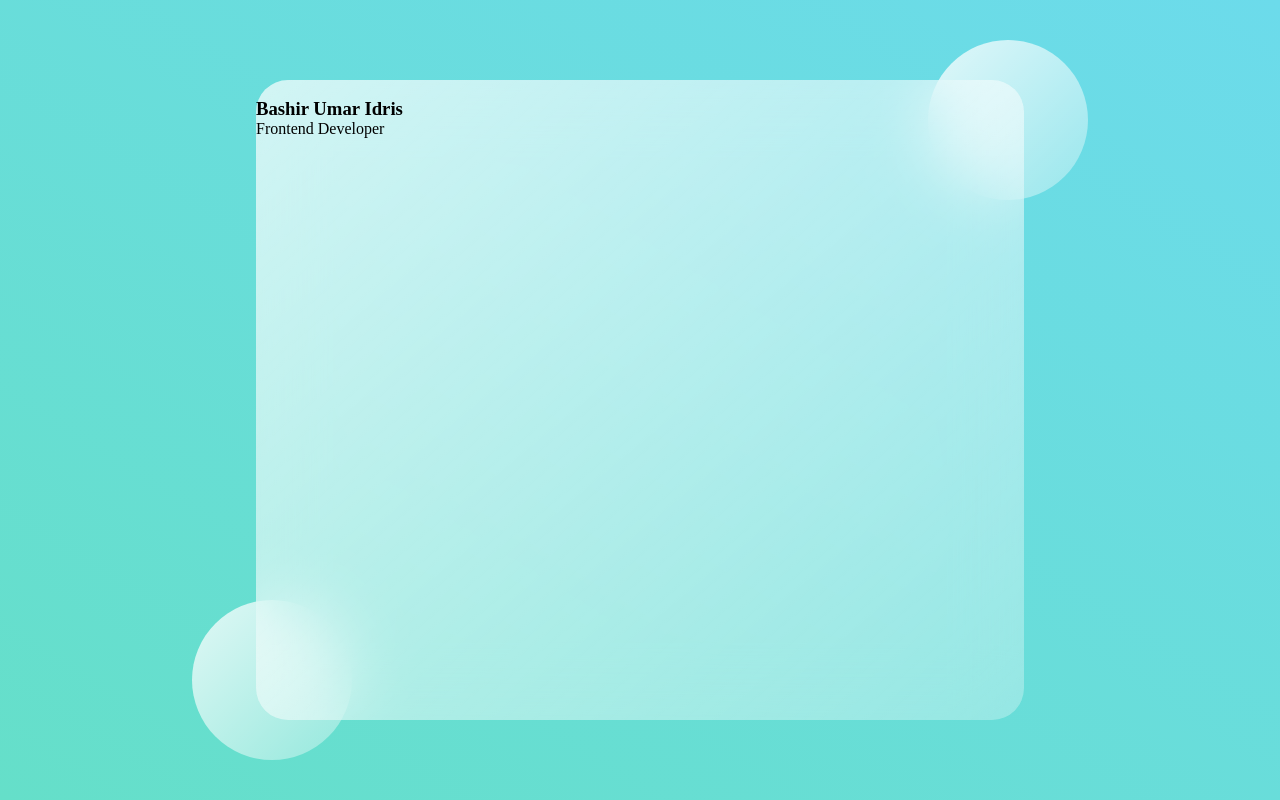
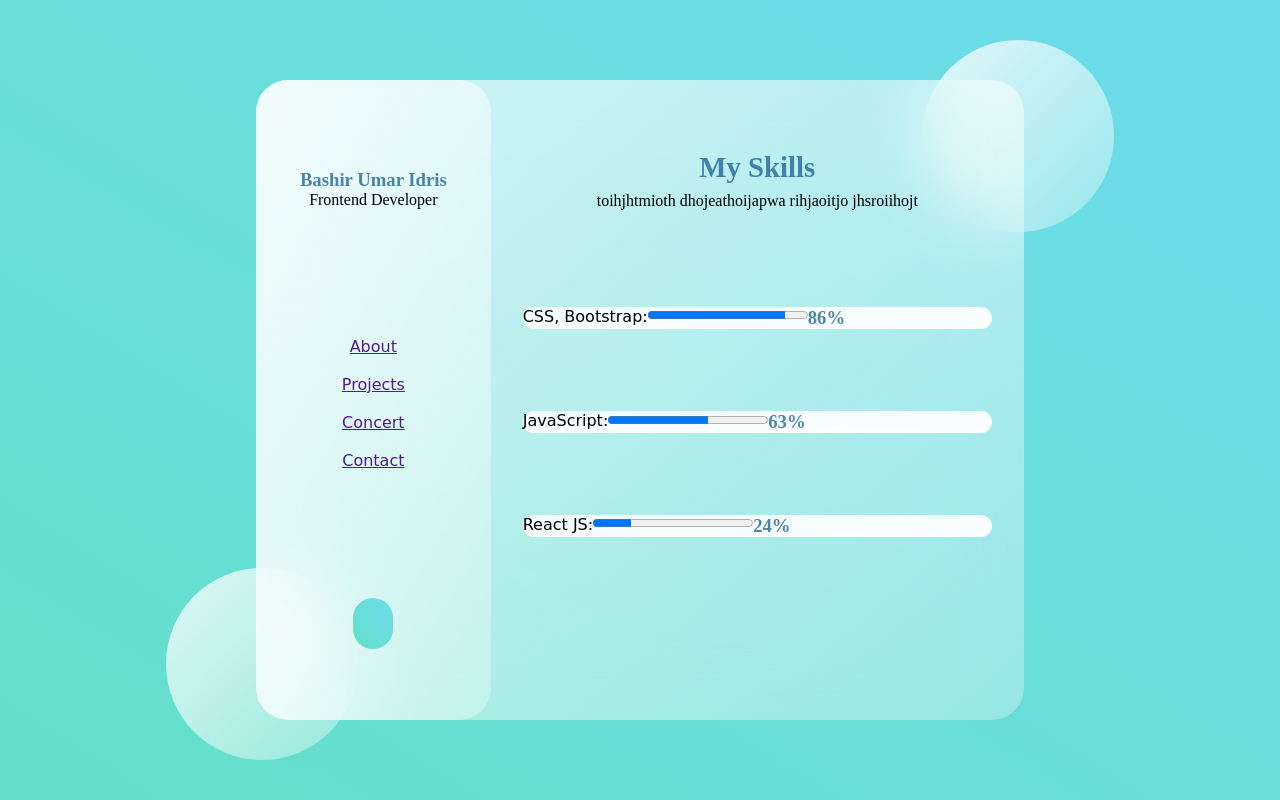
Before and after one commit to bash4Dev/project, a plain HTML site: page index.html in a window 1280 px wide. Drawn offline with Linux system fonts and the light colour scheme.

Commit message:
made changes againt

```diff
--- a/index.html
+++ b/index.html
@@ -16,10 +16,10 @@
                 <p>Frontend Developer</p>
             </div>
             <div class="links">
-                <a href=""></a>
-                <a href=""></a>
-                <a href=""></a>
-                <a href=""></a>
+                <a href="">About</a>
+                <a href="">Projects</a>
+                <a href="">Concert</a>
+                <a href="">Contact</a>
             </div>
             <div class="sm">
                 <a href=""><img src="" alt=""></a>
@@ -28,9 +28,36 @@
             </div>
         </div>
         <div class="body">
-
+            <div class="head">
+                <h1>My Skills</h1>
+                <p>toihjhtmioth dhojeathoijapwa rihjaoitjo jhsroiihojt</p>
+            </div>
+            <div class="skills">
+                <div class="status">
+                    <img src="" alt="">
+                    <div class="skill">
+                        <label for="one">CSS, Bootstrap:</label>
+                        <progress id="one" max="100" value="86"></progress>
+                        <h3 class="percentage">86%</h3>
+                    </div>
+                <div class="status">
+                    <img src="" alt="">
+                    <div class="skill">
+                        <label for="two">JavaScript:</label>
+                        <div><progress id="two" max="100" value="63"></progress></div>
+                        <h3 class="percentage">63%</h3>
+                    </div>
+                </div>
+                <div class="status">
+                    <img src="" alt="">
+                    <div class="skill">
+                        <label for="third">React JS:</label>
+                        <progress id="third" max="100" value="24"></progress>
+                        <h3 class="percentage">24%</h3>
+                    </div>
+                </div>
+            </div>
         </div>
-
         </section>
     </main>
     <div class="circle1"></div>
--- a/style.css
+++ b/style.css
@@ -12,6 +12,20 @@ main {
     align-items: center;
 }
 
+h1 {
+    color: #246696;
+    font-family: "poppins";
+    font-weight: 600;
+    font-size: 1.8rem;
+    opacity: 0.8;
+    text-align: center;
+}
+h3 {
+    color: #246696;
+    font-family: "poppins";
+    opacity: 0.8;
+}
+
 section {
     min-height: 80vh;
     width: 60%;
@@ -23,6 +37,77 @@ section {
     border-radius: 2rem;
     z-index: 3;
     backdrop-filter: blur(2rem);
+    display: flex;
+}
+
+.dashboard {
+    display: flex;
+    flex-direction: column;
+    flex: 1;
+    align-items: center;
+    justify-content: space-evenly;
+    text-align: center;
+    border-radius: 2rem;
+    background: linear-gradient(to right bottom,
+    rgba(255, 255, 255, 0.7),
+    rgba(255, 255, 255, 0.3)
+    );
+}
+
+.user {
+
+}
+
+.links {
+    display: flex;
+    flex-direction: column;
+    margin: 2rem 0rem;
+    padding: 1rem 2rem;
+    align-items: center;
+}
+.links a {
+    padding: 0.6rem;
+}
+
+.sm {
+    background: linear-gradient(to right top, #65dfc9, #6cdbeb);
+    border-radius: 2rem;
+    padding: 1rem;
+}
+
+a, label {
+    font-family: cursive;
+}
+
+.body {
+    flex: 2;
+    display: flex;
+    flex-direction: column;
+    justify-content: space-evenly;
+    margin: 2rem;
+}
+
+.head {
+    margin-bottom: 0rem;
+    text-align: center;
+}
+.head p {
+    padding: 0.5rem;
+    border-radius: 2rem;
+    width: 50;
+}
+
+.skill {
+    display: flex;
+    background: linear-gradient(to left top,
+    rgba(255,255,255,1),
+    rgba(255,255,255,0.8));
+    border-radius: 1rem;
+    margin: 2rem 0rem;
+}
+
+.skills {
+    margin-bottom: 5rem;
 }
 
 .circle1, .circle2 {
@@ -31,17 +116,17 @@ section {
     rgba(255, 255, 255, 0.8),
     rgba(255, 255, 255, 0.3)
     );
-    height: 10rem;
-    width: 10rem;
+    height: 12rem;
+    width: 12rem;
     position: absolute;
     z-index: 2;
     border-radius: 50%;
 }
 .circle1{
     top: 5%;
-    right: 15%;
+    right: 13%;
 }
 .circle2{
     bottom: 5%;
-    left: 15%;
+    left: 13%;
 }
```
